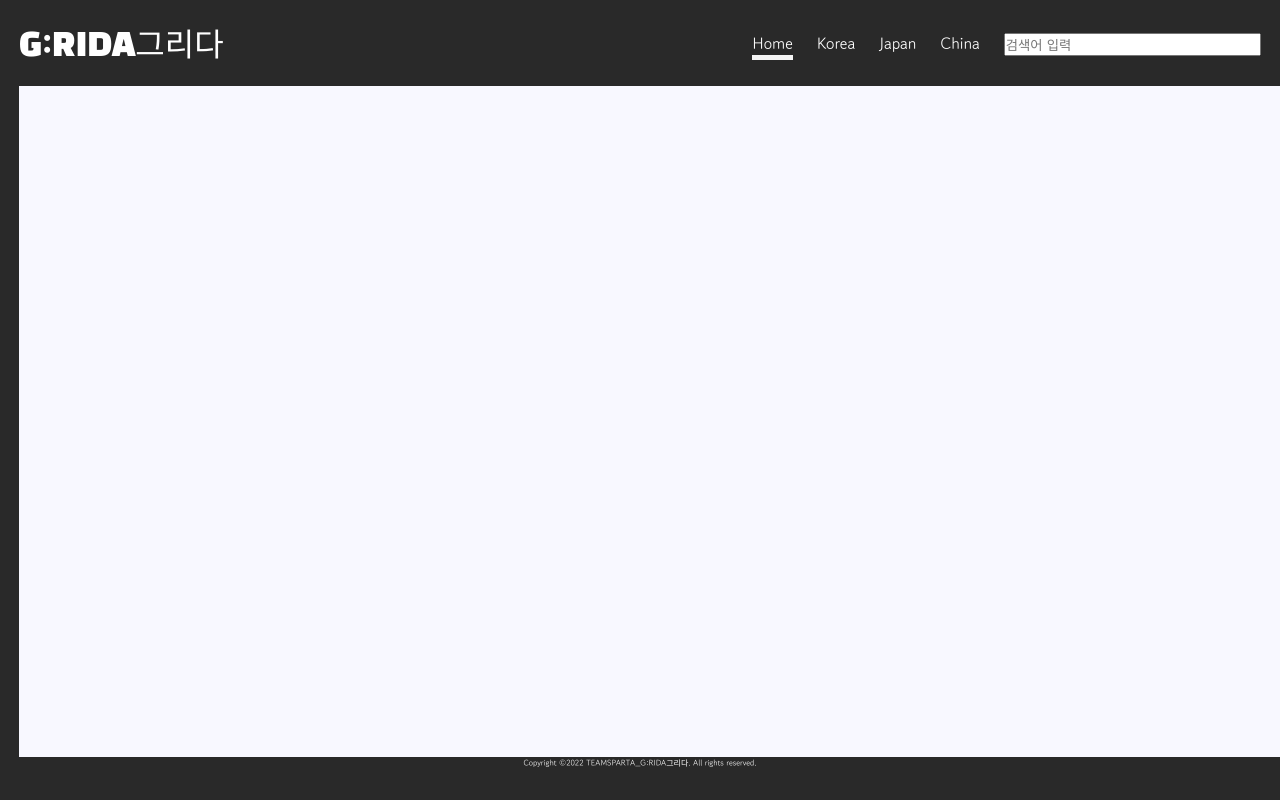
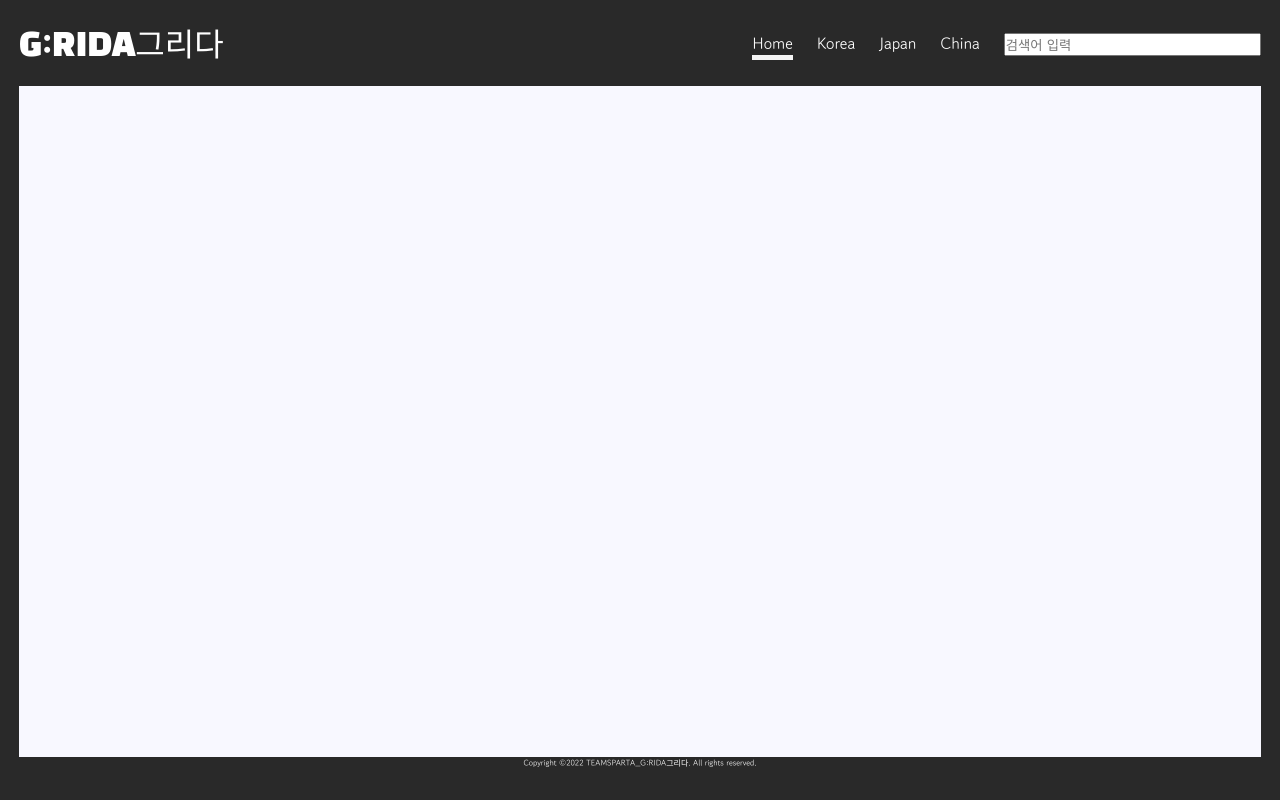
Before and after one commit to teamsixsense/webserver, a Django app: page /category/1 in a window 1280 px wide; the page is wider, and only the part inside the window is pictured. Run offline with Django 4.2, Linux system fonts and the light colour scheme; data that the repository does not hold is empty; parts of the project's set-up code (start-up, migrations or seed data) failed here and were passed over; some web fonts are replaced.

Commit message:
list.css_alam

```diff
--- a/static/css/list.css
+++ b/static/css/list.css
@@ -3,23 +3,19 @@ ul, li{
 }
 a{
     text-decoration: none;
-    color: white;
+    /*color: white;*/
+    color: black;
 }
 .list_wrap {
     background-color: ghostwhite;
     display: block;
-    width: 1400px;
+    width: 100%;
     height: 100%;
     min-width: 908px;
     position: relative;
     vertical-align: top;
-    white-space: nowrap;
     margin: 0 auto;
     box-sizing: border-box;
-        /*height: 100vh;*/
-        /*flex-direction: column;*/
-        /*justify-content: space-between;*/
-        /*align-items: center;*/
 }
 .list_wrap .list_item{
     display: inline-block;
@@ -33,65 +29,3 @@ a{
     width: 100%;
     height: 100%;
 }
-/*.list_a{*/
-/*    box-sizing: border-box;*/
-/*    display: inline-block;*/
-/*    margin-top: 8px;*/
-/*    position: relative;*/
-/*    vertical-align: top;*/
-/*    white-space: normal;*/
-/*}*/
-/*.list_result{*/
-/*    clip: rect(1px,1px,1px,1px);*/
-/*    height: 1px;*/
-/*    overflow: hidden;*/
-/*    position: absolute;*/
-/*    white-space: nowrap;*/
-/*    width: 1px;*/
-/*    z-index: -1000;*/
-/*}*/
-/*.list_b{*/
-/*    margin-right: 20px;*/
-/*    margin-bottom: 20px;*/
-/*    vertical-align: top;*/
-/*    display: inline-block;*/
-/*    position: relative;*/
-/*}*/
-/*.list_img_result{*/
-/*    clip: rect(1px,1px,1px,1px);*/
-/*    height: 1px;*/
-/*    overflow: hidden;*/
-/*    position: absolute;*/
-/*    white-space: nowrap;*/
-/*    width: 1px;*/
-/*    z-index: -1000;*/
-/*}*/
-/*h3{*/
-/*    display: block;*/
-/*    font-size: 1.17em;*/
-/*    margin-block-start: 1em;*/
-/*    margin-block-end: 1em;*/
-/*    margin-inline-start: 0;*/
-/*    margin-inline-end: 0;*/
-/*    font-weight: bold;*/
-/*}*/
-/*.list_img{*/
-/*    cursor: pointer;*/
-/*    display: block;*/
-/*    overflow: hidden;*/
-/*    position: relative;*/
-/*    border: none;*/
-/*    height: 100%;*/
-/*    pointer-events: none;*/
-/*    top: 0;*/
-/*    width: 100%;*/
-/*}*/
-/*ul>li{*/
-/*    list-style: none;*/
-/*}*/
-/*a{*/
-/*    text-decoration: none;*/
-/*    color: black;*/
-/*    cursor: pointer;*/
-/*    font-size: 12px;*/
-/*}*/
```
